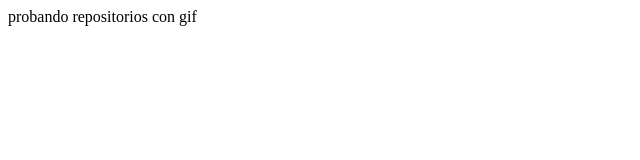
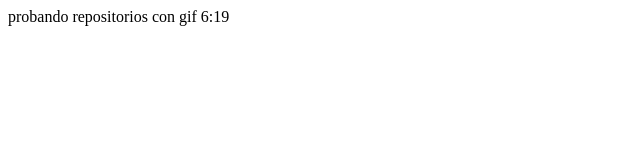
Before and after one commit to mpvasconcelos/bootstrapmayo23, a plain HTML site: page index.html in a window 1280 px wide. Shown: the full height of the page, 0-640 px from the left. Drawn offline with Linux system fonts and the light colour scheme.

Commit message:
primera version
primera version

```diff
--- a/index.html
+++ b/index.html
@@ -8,6 +8,6 @@
     <title>git</title>
 </head>
 <body>
-    probando repositorios con gif
+    probando repositorios con gif 6:19
 </body>
 </html>
```
